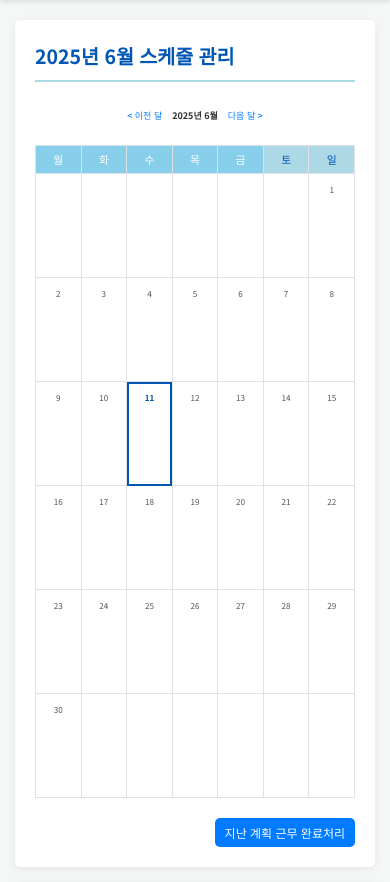
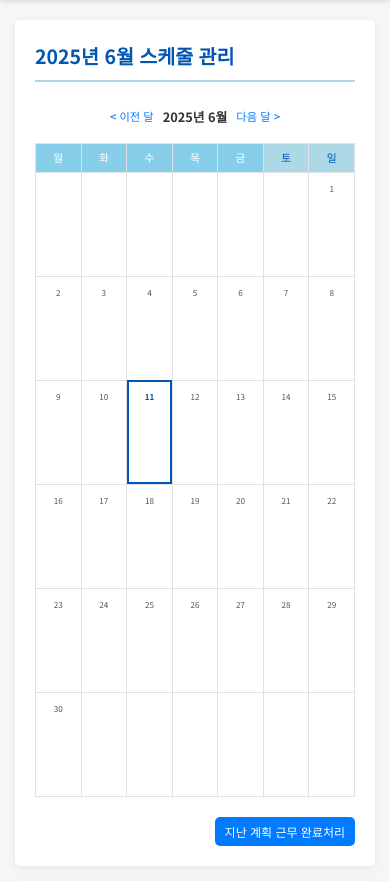
Before and after one commit to PapaLeon23/care, a Flask app: page /admin in a window 390 px wide. Shown: the part 46-928 px from the top of the page. Run offline with Flask 3, Linux system fonts and the light colour scheme; the visitor is signed in with stand-in values (Sample User, id 1); data that the repository does not hold is empty.

Commit message:
모바일 UI 수정 및 기능 개선 (예: 달력 텍스트 크기, 상세 보기 테이블 조정)

```diff
--- a/static/css/style.css
+++ b/static/css/style.css
@@ -196,21 +196,43 @@ footer {
     margin-bottom: 15px; border-bottom: 1px solid var(--border-color); padding-bottom: 10px;
 }
 
-/* 달력 네비게이션 스타일 통일 (공통) */
+/* 공통 달력 네비게이션 컨테이너 스타일 */
 .calendar-navigation {
-    text-align: center; margin-bottom: 20px; display: flex;
-    align-items: center; justify-content: center;
+    text-align: center;
+    margin-top: 15px;    /* 기존보다 상단 여백을 조금 줄일 수 있습니다. */
+    margin-bottom: 20px;
+    display: flex;
+    align-items: center;
+    justify-content: center;
+    width: 100%; /* 부모 요소 너비에 꽉 차도록 */
+    box-sizing: border-box; /* 패딩, 테두리를 너비에 포함 */
 }
+
+/* 달력 네비게이션 링크 (< 이전 달, 다음 달 >) - 데스크톱 기본 */
 .calendar-navigation a {
-    text-decoration: none; color: var(--primary-color); font-size: 1.2em;
-    padding: 6px 12px; font-weight: 500;
+    text-decoration: none;
+    color: var(--primary-color);
+    font-size: 1.1em;  /* 데스크톱 기본 크기 (조금 작게 조정) */
+    padding: 5px 10px; /* 데스크톱 기본 패딩 (조금 작게 조정) */
+    font-weight: 500;
     transition: color 0.2s ease, background-color 0.2s ease;
-    border-radius: var(--border-radius-base); line-height: 1.5;
+    border-radius: var(--border-radius-base);
+    line-height: 1.4;
+    white-space: nowrap; /* 줄바꿈 방지 */
 }
-.calendar-navigation a:hover { color: var(--primary-color-dark); background-color: #e9ecef; }
+.calendar-navigation a:hover {
+    color: var(--primary-color-dark);
+    background-color: #e9ecef;
+}
+
+/* 달력 네비게이션 '년월' 텍스트 - 데스크톱 기본 */
 .calendar-navigation span {
-    font-size: 1.3em; font-weight: bold; color: var(--text-color);
-    margin: 0 15px; line-height: 1.5;
+    font-size: 1.2em;  /* 데스크톱 기본 크기 (조금 작게 조정) */
+    font-weight: bold;
+    color: var(--text-color);
+    margin: 0 10px; /* 좌우 여백 (조금 작게 조정) */
+    line-height: 1.4;
+    white-space: nowrap; /* 줄바꿈 방지 */
 }
 
 /* 테이블 공통 스타일 (달력 및 기타 테이블) */
@@ -677,13 +699,17 @@ footer {
 
     #daily_schedule_details_container { max-height: 180px; }
 
+    .calendar-navigation {
+        margin-top: 10px;
+        margin-bottom: 15px;
+    }
     .calendar-navigation a {
-        font-size: 1.0em; /* 기존 1.2em 또는 1.25em 에서 축소 */
-        padding: 4px 6px;
+        font-size: 1em !important;  /* 명확한 적용을 위해 !important 사용 (최후의 수단) */
+        padding: 4px 6px !important;
     }
     .calendar-navigation span {
-        font-size: 1.0em;   /* 기존 1.3em 또는 1.4em 에서 축소 */
-        margin: 0 8px;
+        font-size: 1.1em !important;   /* 명확한 적용을 위해 !important 사용 (최후의 수단) */
+        margin: 0 6px !important;
     }
 
     .modal-content { margin: 5vh auto; padding: 20px; }
@@ -746,12 +772,12 @@ footer {
     }
 
     .calendar-navigation a {
-        font-size: 0.6em;
-        padding: 3px 5px;
+        font-size: 0.75em !important; /* 명확한 적용을 위해 !important 사용 */
+        padding: 3px 5px !important;
     }
     .calendar-navigation span {
-        font-size: 0.6em;
-        margin: 0 5px;
+        font-size: 0.85em !important; /* 명확한 적용을 위해 !important 사용 */
+        margin: 0 4px !important;
     }
 
     .alert { width: calc(100% - 20px); padding: 8px 12px; font-size: 0.8em; }
```
